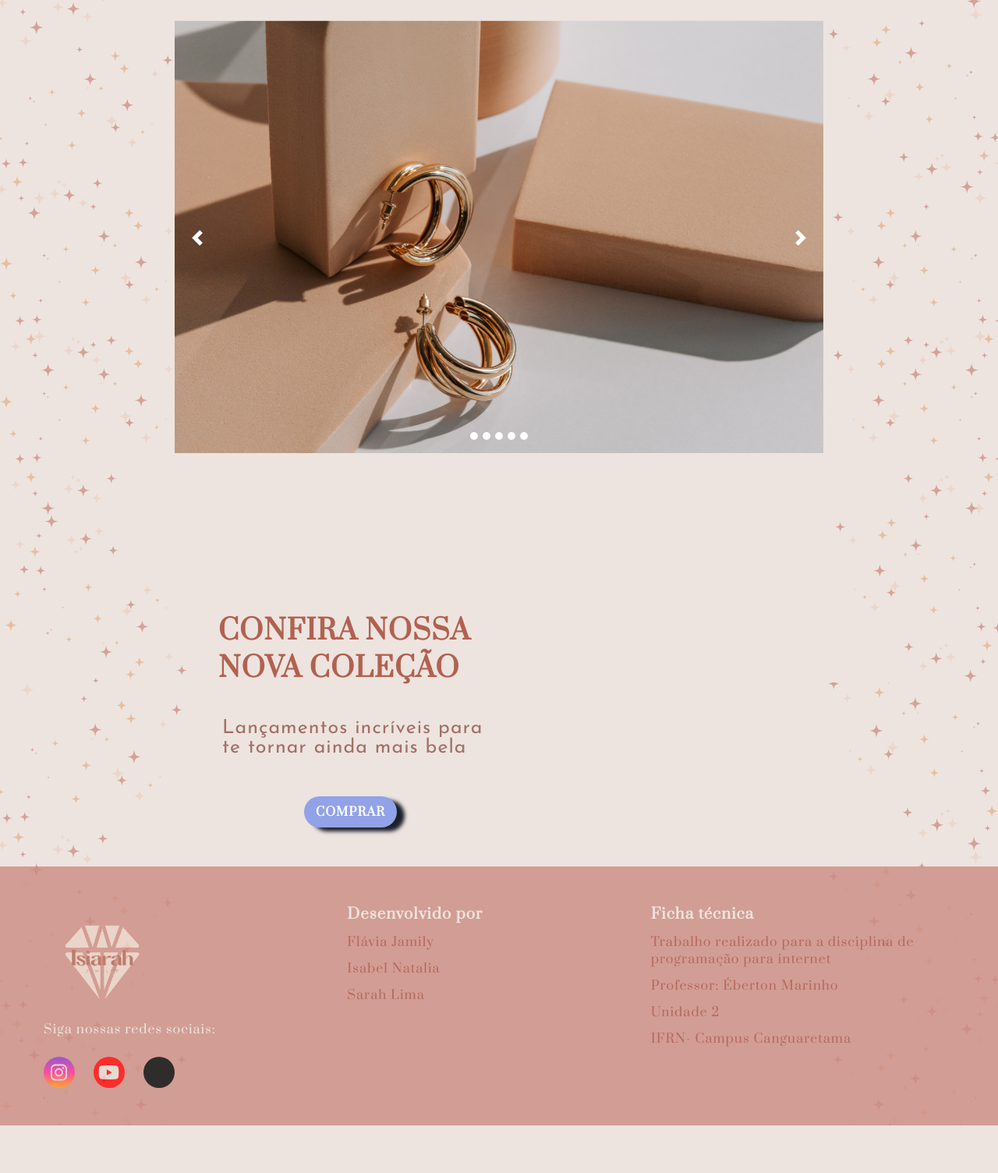
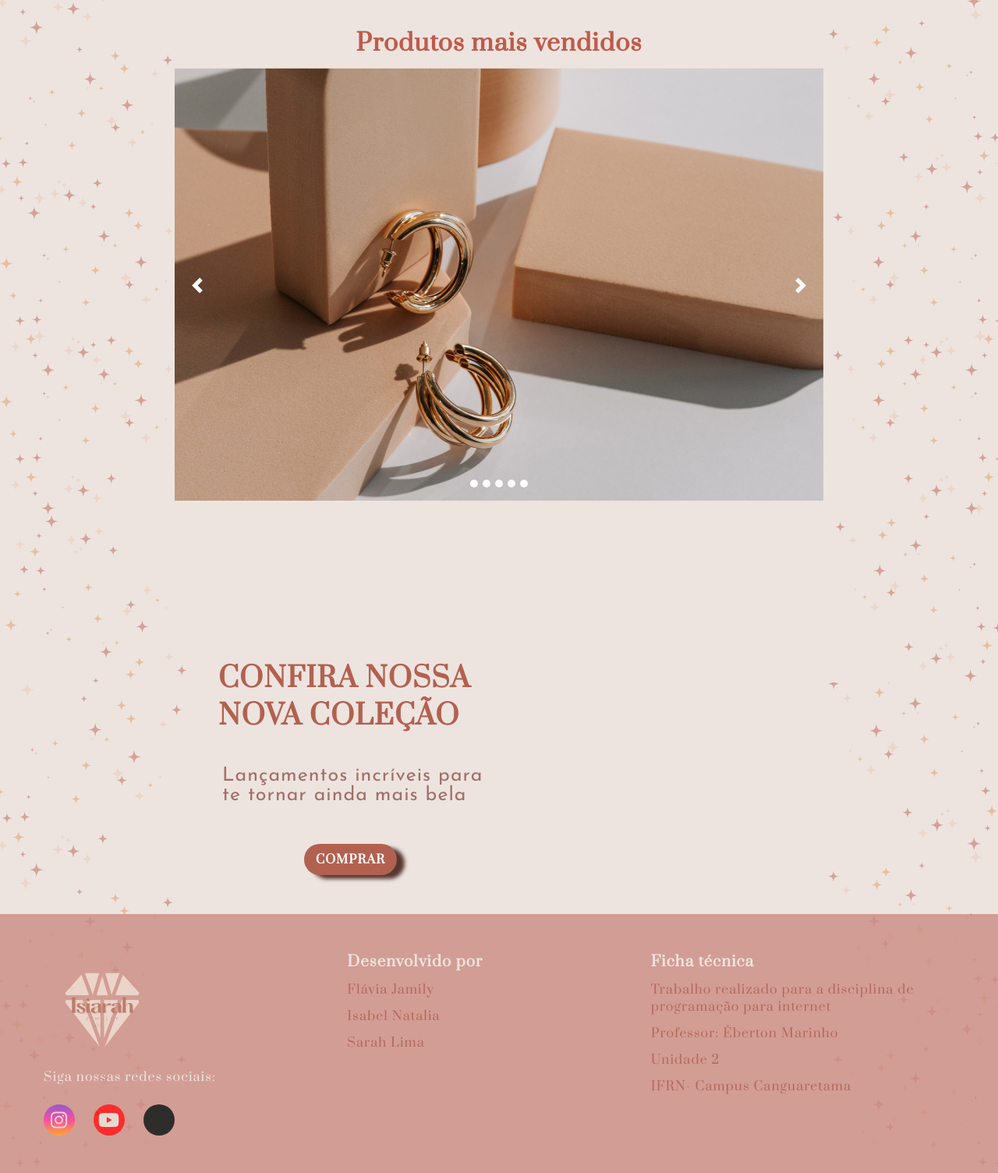
Before and after one commit to FlaviaMacenax/projeto_ppi, a PHP site: page /inicial.php in a window 1280 px wide. Shown: the part 205-1709 px from the top of the page at 78% size. Before the commit the page ends 1648 px from the top, so only its background shows below. Run offline with PHP 8.4, Linux system fonts and the light colour scheme; some libraries are stand-ins or nearby versions; some web fonts are replaced; grey boxes are pictures that could not be loaded.

Commit message:
acho que acabei a página inicial

```diff
--- a/inicial.php
+++ b/inicial.php
@@ -33,6 +33,7 @@
   <script src="./js/bootstrap.js"> </script>
   <script src="carrossel.js"></script>
 
+  <h2 class="container titulo">Produtos mais vendidos</h2>
     <div id="carousel" class="carousel slide" data-ride="carousel">
 
 <!--   Bullets do carrossel, se aumentar uma imagem, aumente um li e acrescento o próximo número -->
--- a/isiarah.css
+++ b/isiarah.css
@@ -37,6 +37,15 @@ header .logo{
 }
 
 /*Página inicial*/
+.titulo{
+    text-align: center;
+    margin-top: 35px;
+    margin-bottom: -15px;
+    font-family: 'Prata', serif;
+    color: #BF5B4B;
+    font-size: 30px;
+}
+
 .secao-1{
     margin-top: 75px;
     display: flex;
@@ -60,11 +69,11 @@ header .logo{
     margin-left: 60px;
    }
 
-   /*Botãocomprar*/
+   /*Botão comprar*/
    .botao{
     margin-top: 50px;
     margin-left: 165px;
-    background-color: #92a2e8;
+    background-color: #B26150;
     display: inline-block;
     padding-top: 10px;
     padding-bottom: 10px;
@@ -76,7 +85,7 @@ header .logo{
     text-transform: uppercase;
     font-size: 15px;
     font-weight: bold;
-    box-shadow: 10px 5px 5px #1C2029;
+    box-shadow: 10px 5px 5px #573731;
     transition: all 0.4s ease;
     }
 
@@ -86,10 +95,14 @@ header .logo{
         transition: 0.3s;
     }
 
-    .comprar a:hover{
-        color: #303650;
+    .botao a:hover{
+        color: #F8F3E8;
         margin-left: 20px;
         padding-right: 15px;
+    }
+
+    .botao:hover{
+        background-color: #CC8C82;
     }
 
 /*Footer*/
```
